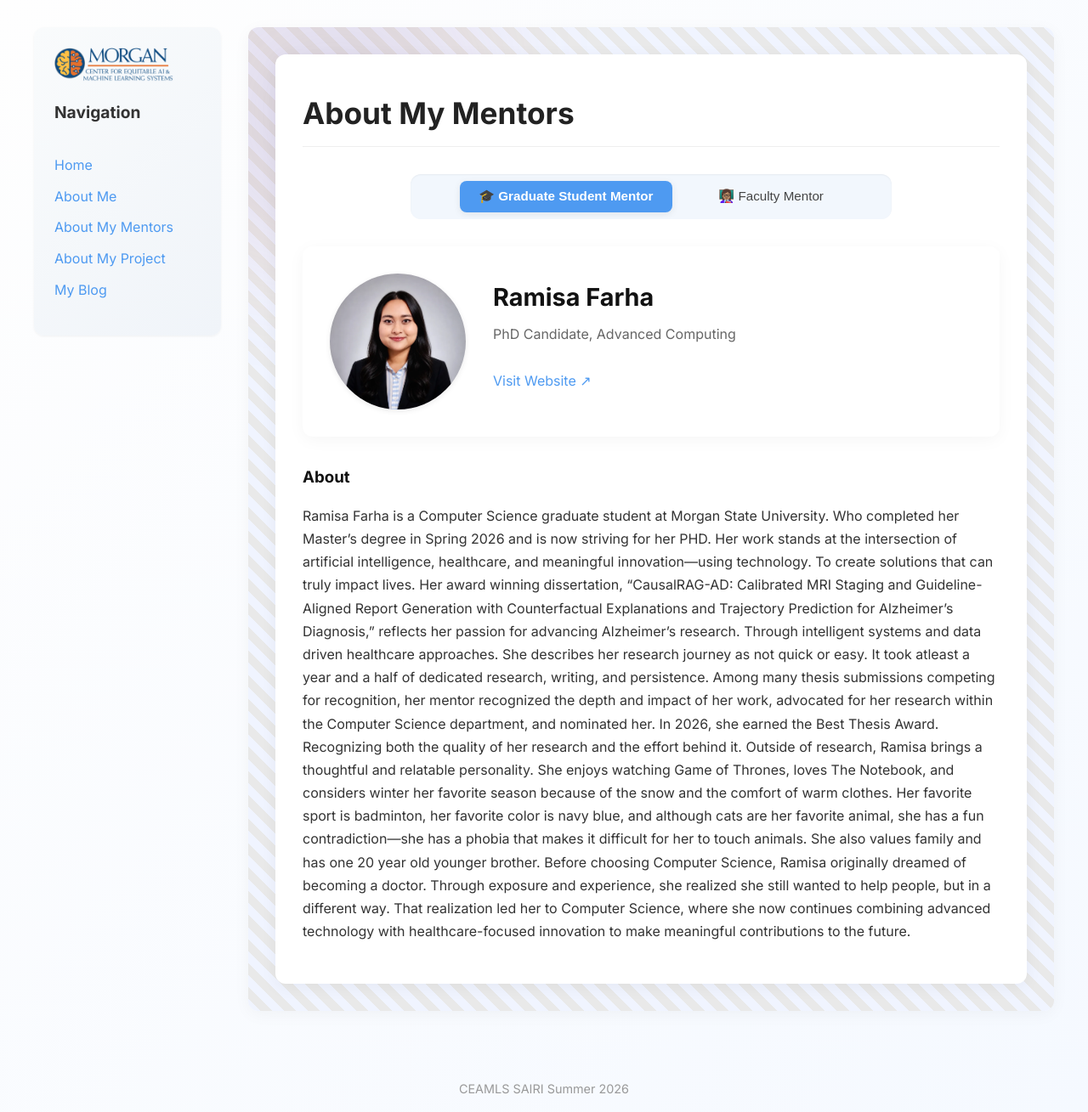
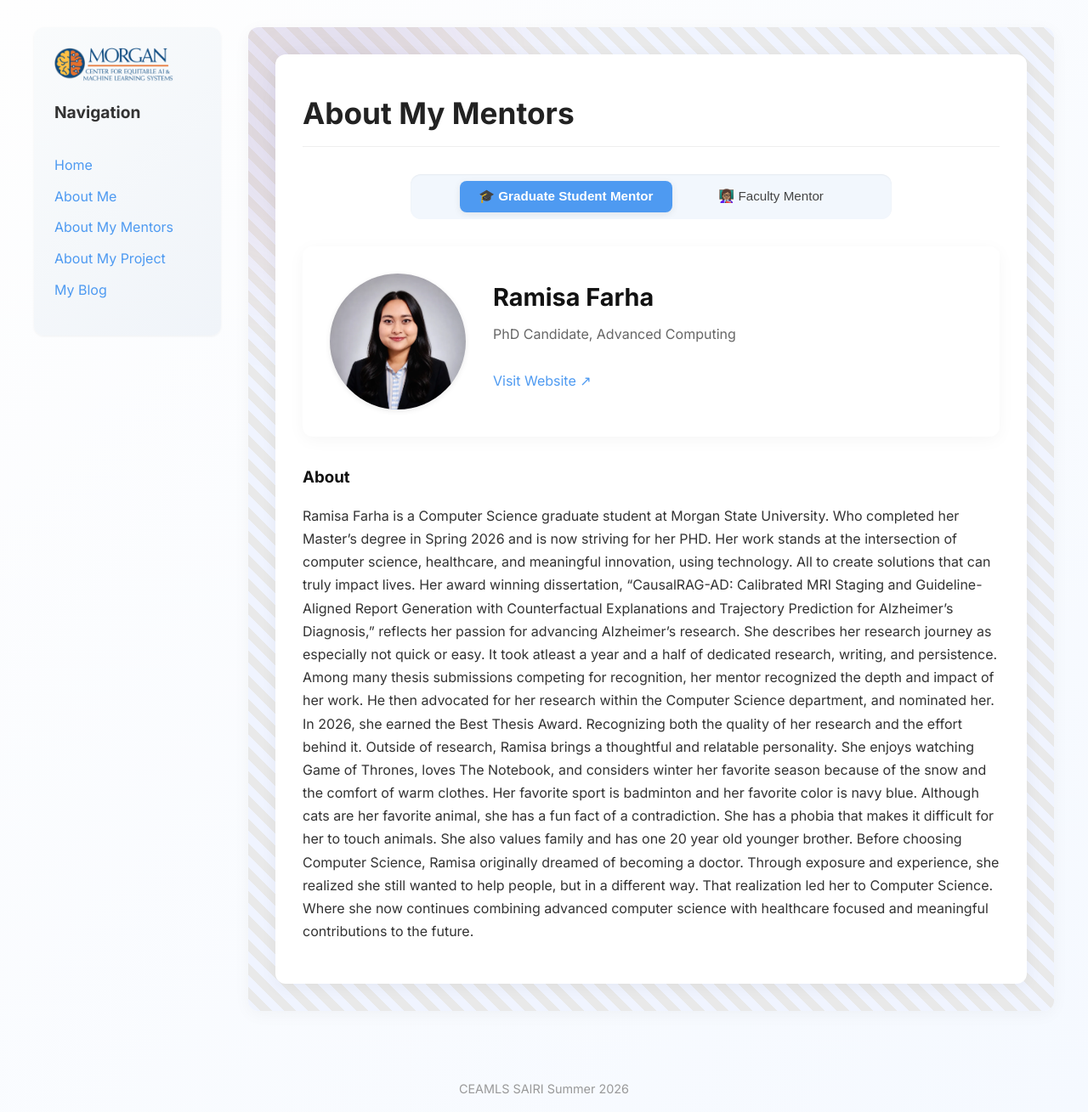
Before and after one commit to DestinyBR/destinybrceamls26.gi-thub.io, a Jekyll site: the page built from pages/about-my-mentor.md, in a window 1280 px wide. Shown: the whole page at 85% size. Built offline with Jekyll 4.4.1, drawn with Linux system fonts in a browser that asks for light colours.

Commit message:
Revise mentor bios for clarity and detail
Updated the biography sections for Ramisa Farha and Dr. Roshan Paudel, enhancing clarity and detail while correcting grammatical issues.

```diff
--- a/pages/about-my-mentor.md
+++ b/pages/about-my-mentor.md
@@ -10,11 +10,11 @@ graduate_mentor:
   website: https://www.linkedin.com/in/ramisa-farha/
   bio: |
     Ramisa Farha is a Computer Science graduate student at Morgan State University. Who completed her Master’s degree in Spring 2026 and is now striving for her PHD.
-    Her work stands at the intersection of artificial intelligence, healthcare, and meaningful innovation—using technology.
-    To create solutions that can truly impact lives.
-     Her award winning dissertation, “CausalRAG-AD: Calibrated MRI Staging and Guideline-Aligned Report Generation with Counterfactual Explanations and Trajectory Prediction for Alzheimer’s Diagnosis,” reflects her passion for advancing Alzheimer’s research. Through intelligent systems and data driven healthcare approaches. She describes her research journey as not quick or easy.  It took atleast a year and a half of dedicated research, writing, and persistence. Among many thesis submissions competing for recognition, her mentor recognized the depth and impact of her work, advocated for her research within the Computer Science department, and nominated her. In 2026, she earned the Best Thesis Award. Recognizing both the quality of her research and the effort behind it.
-       Outside of research, Ramisa brings a thoughtful and relatable personality. She enjoys watching Game of Thrones, loves The Notebook, and considers winter her favorite season because of the snow and the comfort of warm clothes. Her favorite sport is badminton, her favorite color is navy blue, and although cats are her favorite animal, she has a fun contradiction—she has a phobia that makes it difficult for her to touch animals. She also values family and has one 20 year old younger brother.
-       Before choosing Computer Science, Ramisa originally dreamed of becoming a doctor. Through exposure and experience, she realized she still wanted to help people, but in a different way. That realization led her to Computer Science, where she now continues combining advanced technology with healthcare-focused innovation to make meaningful contributions to the future.
+    Her work stands at the intersection of computer science, healthcare, and meaningful innovation, using technology.
+    All to create solutions that can truly impact lives.
+     Her award winning dissertation, “CausalRAG-AD: Calibrated MRI Staging and Guideline-Aligned Report Generation with Counterfactual Explanations and Trajectory Prediction for Alzheimer’s Diagnosis,” reflects her passion for advancing Alzheimer’s research. She describes her research journey as especially not quick or easy.  It took atleast a year and a half of dedicated research, writing, and persistence. Among many thesis submissions competing for recognition, her mentor recognized the depth and impact of her work. He then advocated for her research within the Computer Science department, and nominated her. In 2026, she earned the Best Thesis Award. Recognizing both the quality of her research and the effort behind it.
+       Outside of research, Ramisa brings a thoughtful and relatable personality. She enjoys watching Game of Thrones, loves The Notebook, and considers winter her favorite season because of the snow and the comfort of warm clothes. Her favorite sport is badminton and her favorite color is navy blue. Although cats are her favorite animal, she has a fun fact of a contradiction. She has a phobia that makes it difficult for her to touch animals. She also values family and has one 20 year old younger brother.
+       Before choosing Computer Science, Ramisa originally dreamed of becoming a doctor. Through exposure and experience, she realized she still wanted to help people, but in a different way. That realization led her to Computer Science. Where she now continues combining advanced computer science with healthcare focused and meaningful contributions to the future.
 
 
 faculty_mentor:
```
Also changed, not shown: other parts of pages/about-my-mentor.md (+1 -1 lines).
